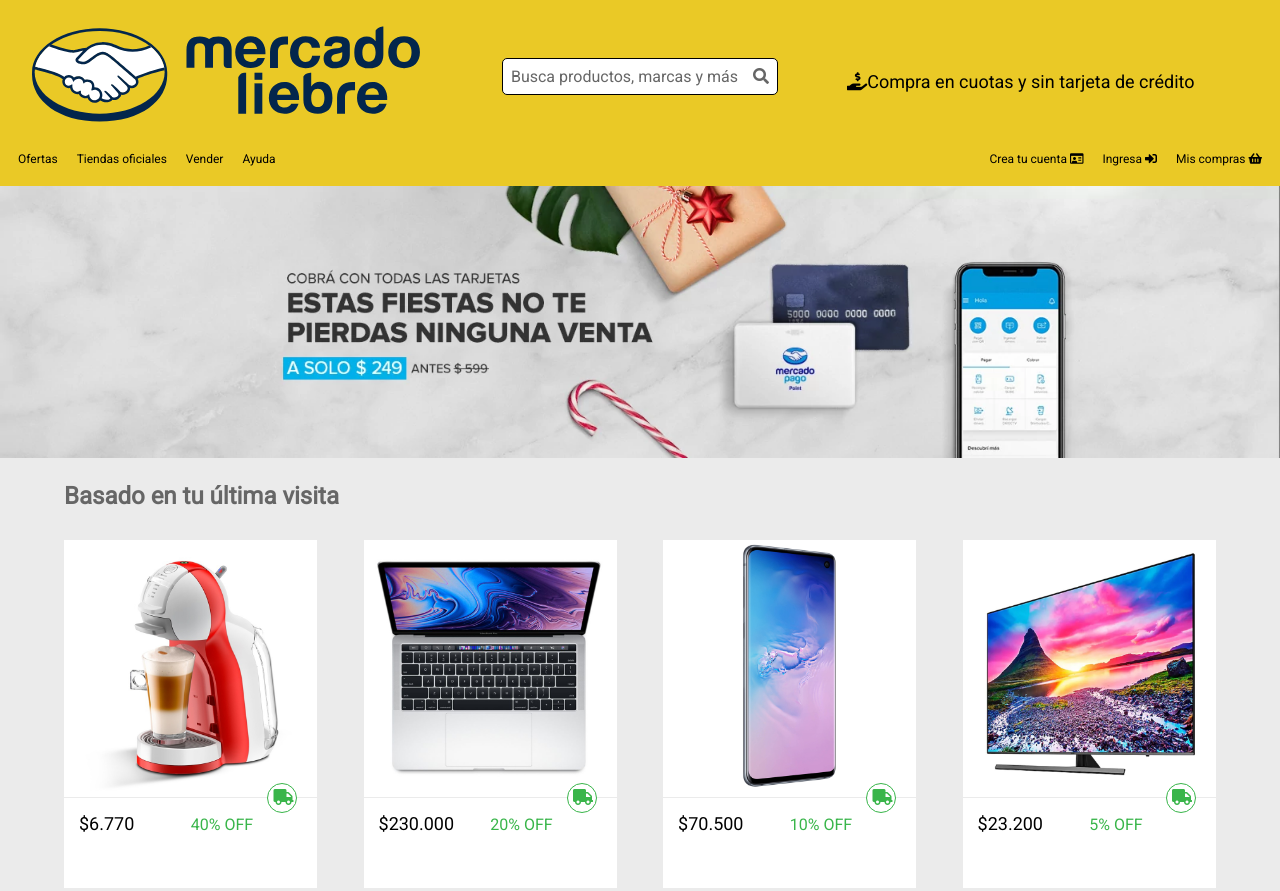
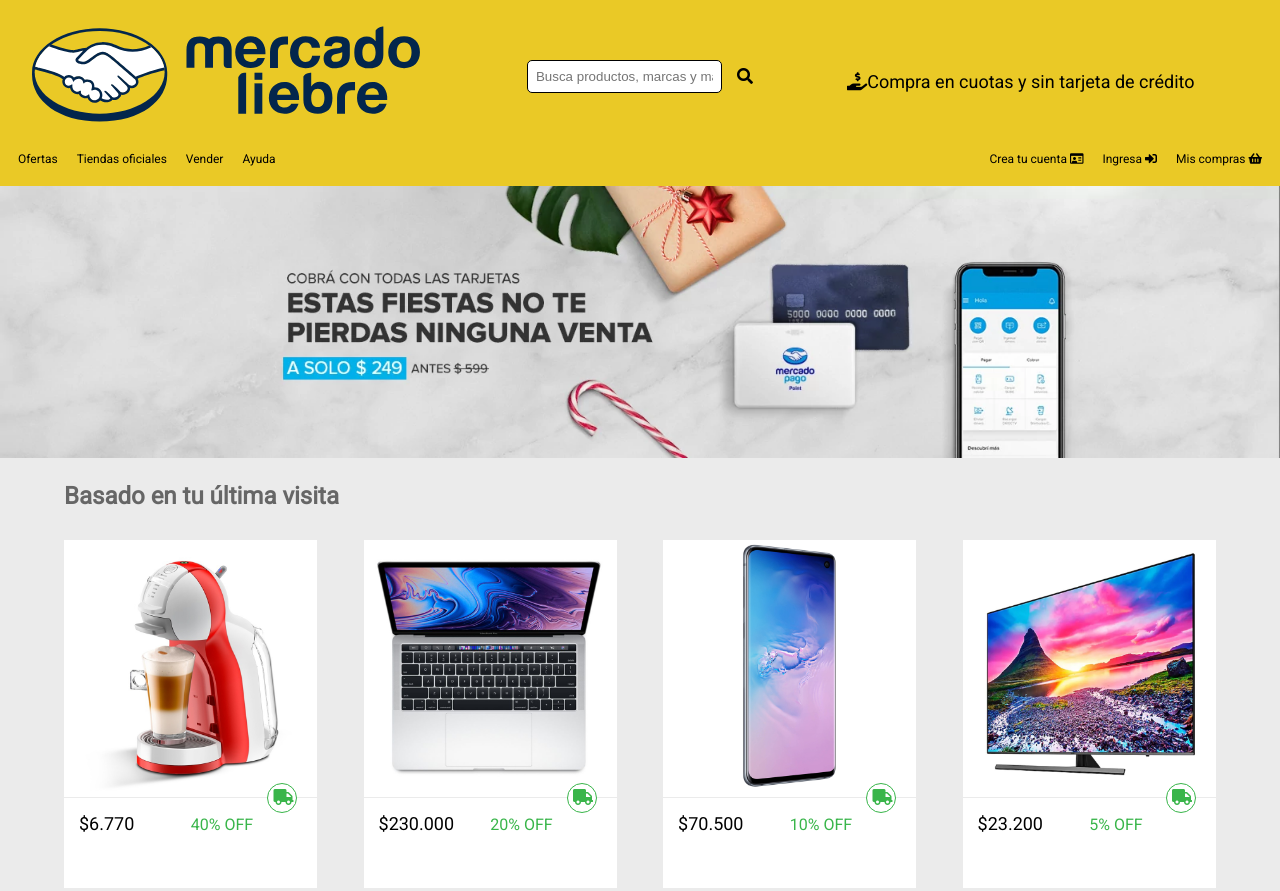
Before and after one commit to luisangelnj/lanj-proyecto-mercadoliebre, a website: page views/home.html in a window 1280 px wide. Shown: the top 891 px of the page. Drawn offline with Linux system fonts and the light colour scheme; files that its build step writes are made by us from their sources; files whose address does not match are found by name.

Commit message:
changed searchbar to input type

```diff
--- a/views/home.html
+++ b/views/home.html
@@ -17,7 +17,7 @@
                 <a href="/"><img src="static/images/logo-mercado-liebre.svg" /></a>
             </div>
             <div class="form">
-                <div class="input">Busca productos, marcas y más<i class="fas fa-search"></i></div>
+                <input class="input" placeholder="Busca productos, marcas y más"><i class="fas fa-search"></i>
             </div>
             <p><i class="fas fa-hand-holding-usd"></i>Compra en cuotas y sin tarjeta de crédito</p>
         </div>
```
Also changed, not shown: views/login.html (+1 -1 lines), views/register.html (+1 -1 lines).
